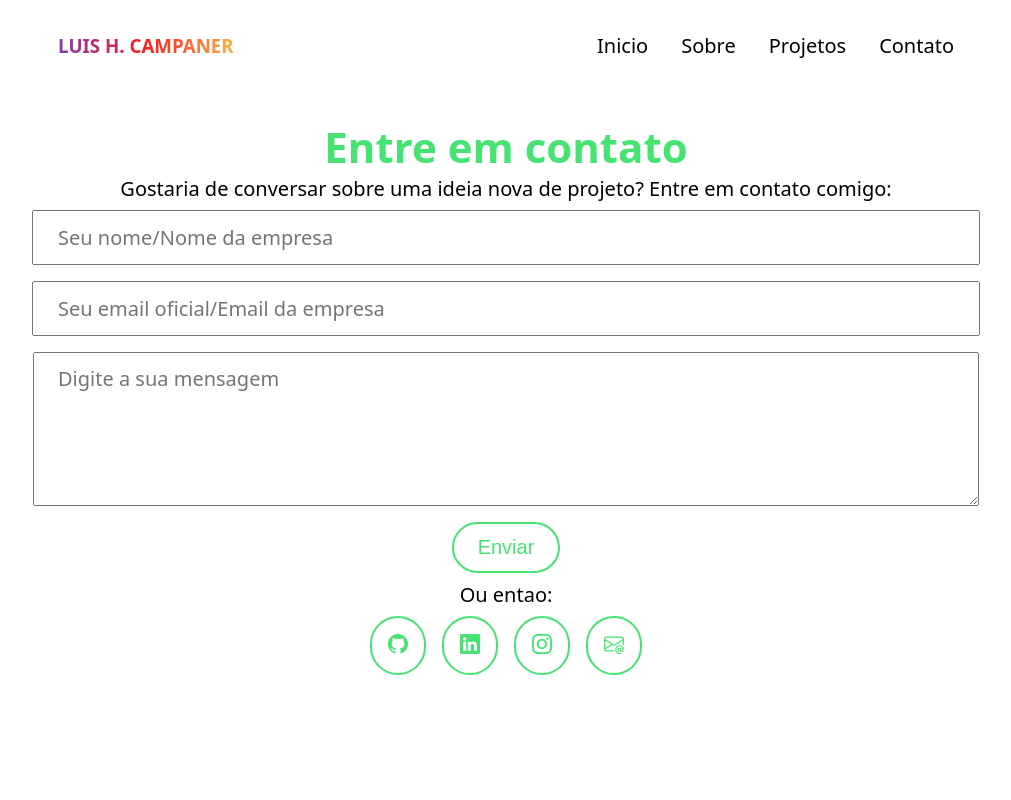
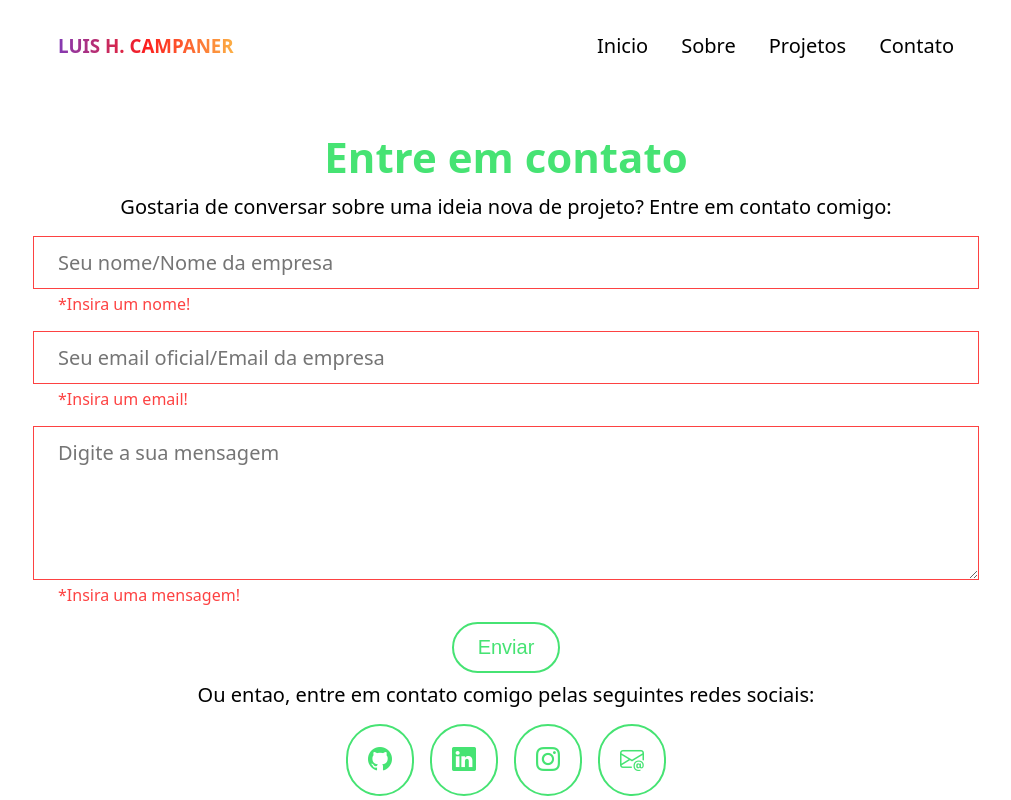
Before and after one commit to OutraContaDoLuis/portifolio, a React (Vite) app: page /contact in a window 1280 px wide. Shown: the top 800 px of the page, without its empty margins (134-1145 px from the left). Built offline with nearby package versions, Linux system fonts and the light colour scheme.

Commit message:
Adicionando validacao da ContactPage

```diff
--- a/src/pages/ContactPage.jsx
+++ b/src/pages/ContactPage.jsx
@@ -1,17 +1,108 @@
 import '../styles/ContactPage.css'
 
+import { useState, useEffect } from 'react';
+
 function ContactPage() {
+
+    const[name, setName] = useState('');
+    const[email, setEmail] = useState('');
+    const[message, setMessage] = useState('');
+
+    const[invalidName, setInvalidName] = useState('');
+    const[invalidEmail, setInvalidEmail] = useState('');
+    const[invalidMessage, setInvalidMessage] = useState('');
+
+    function confirmValidationForm() {
+    }
+
+    useEffect(() => {
+
+        console.log("Nome atualizado: " + name);
+        console.log("Email atualizado: " + email);
+        console.log("Mensagem atualizado: " + message);
+
+        let newInvalidNameValue = ''
+        let newInvalidEmailValue = ''
+        let newInvalidMessageValue = ''
+
+        if (name.trim() == '') {
+
+            newInvalidNameValue = '*Insira um nome!'
+
+        }
+
+        if (email.trim() == '') {
+
+            newInvalidEmailValue = '*Insira um email!'
+
+        } else {
+            let emailSplit = email.split('@')
+
+            if (emailSplit.length != 2 || emailSplit[0].trim() == '' || emailSplit[1].trim() == '' || !emailSplit[1].includes('.')) {
+
+                newInvalidEmailValue = '*Insira um email valido!'
+
+            }
+        }
+
+        if (message.trim() == '') {
+
+            newInvalidMessageValue = '*Insira uma mensagem!'
+
+        }
+
+        setInvalidName(newInvalidNameValue)
+        setInvalidEmail(newInvalidEmailValue)
+        setInvalidMessage(newInvalidMessageValue)
+
+    }, [name, email, message]);
+
     return (
         <>
-            <div className="box max--content--view--height max--content--width">
+            <div className="box  max--content--width">
                 <div id="first--box--contact" className="box box--column align--center margin--1 width--content--1">
                     <h1 className="contact__h1">Entre em contato</h1>
                     <p className="contact__p">Gostaria de conversar sobre uma ideia nova de projeto? Entre em contato comigo: </p>
-                    <input className="contact__input max--content--width" type="text" placeholder="Seu nome/Nome da empresa" />
-                    <input className="contact__input max--content--width" type="text" placeholder="Seu email oficial/Email da empresa" />
-                    <textarea className="contact__textarea max--content--width" name="" id="" placeholder="Digite a sua mensagem"></textarea>
-                    <button className="contact__button">Enviar</button>
-                    <p className="contact__p">Ou entao: </p>
+                    <input
+                        className={
+                            invalidName != '' ?
+                            "contact__input max--content--width contact--invalid__input__textarea" :
+                            "contact__input max--content--width"
+                        }
+                        type="text"
+                        placeholder="Seu nome/Nome da empresa"
+                        onChange={(e) => {
+                            let newNameValue = e.target.value.toString()
+                            setName(newNameValue)
+                    }} />
+                    { invalidName != '' ? <span className="invalid__span align--left"> { invalidName } </span> : <></> }
+                    <input
+                        className={
+                            invalidEmail != '' ?
+                            "contact__input max--content--width contact--invalid__input__textarea" :
+                            "contact__input max--content--width"
+                        }
+                        type="text"
+                        placeholder="Seu email oficial/Email da empresa"
+                        onChange={(e) => {
+                            let newEmailValue = e.target.value.toString()
+                            setEmail(newEmailValue)
+                        }}/>
+                    { invalidEmail != '' ? <span className="invalid__span align--left"> { invalidEmail } </span> : <></> }
+                    <textarea
+                        className={
+                            invalidMessage != '' ?
+                            "contact__textarea max--content--width contact--invalid__input__textarea" :
+                            "contact__textarea max--content--width"
+                        }
+                        placeholder="Digite a sua mensagem"
+                        onChange={(e) => {
+                            let newMessageValue = e.target.value.toString()
+                            setMessage(newMessageValue)
+                        }}></textarea>
+                    { invalidMessage != '' ? <span className="invalid__span align--left"> { invalidMessage } </span> : <></> }
+                    <button className="contact__button" onClick={() => confirmValidationForm()}>Enviar</button>
+                    <p className="contact__p">Ou entao, entre em contato comigo pelas seguintes redes sociais: </p>
                     <div className="box box--row">
                         <button className="contact--2__button" onClick={() => window.open('https://github.com/OutraContaDoLuis')}>
                             <i class="bi bi-github"></i>
--- a/src/styles/ContactPage.css
+++ b/src/styles/ContactPage.css
@@ -1,5 +1,8 @@
 #first--box--contact {
     align-self: center;
+
+    margin-top: 128px;
+    margin-bottom: 128px;
 }
 
 .contact__h1 {
@@ -11,15 +14,20 @@
 
 .contact__p {
     font-size: 20px;
+    margin: 8px;
 }
 
 .contact__input {
     padding: 12px 24px;
     font-size: 20px;
-
+    border: 1px solid;
     font-family: system-ui, Avenir, Helvetica, Arial, sans-serif;
 
-    margin: 8px 0px;
+    margin-top: 8px;
+}
+
+.contact--invalid__input__textarea {
+    border: 1px solid rgb(253, 66, 66);
 }
 
 .contact__textarea {
@@ -30,12 +38,20 @@
 
     height: 128px;
 
-    margin: 8px 0px;
+    margin-top: 8px;
+}
+
+.invalid__span {
+    color: rgb(253, 66, 66);
+    font-size: 16px;
+    margin-left: 0;
+    margin-top: 4px;
+    margin-bottom: 8px;
 }
 
 .contact__button {
     padding: 12px 24px;
-    margin: 8px 0px;
+    margin-top: 8px;
 
     background-color: transparent;
     color: #46E373;
@@ -55,12 +71,12 @@
 }
 
 .contact--2__button {
-    padding: 16px;
+    padding: 20px;
     margin: 8px;
 
-    border-radius: 32px;
+    border-radius: 42px;
     border: 2px solid #46E373;
-    font-size: 20px;
+    font-size: 24px;
 
     background-color: transparent;
     color: #46E373;
```
